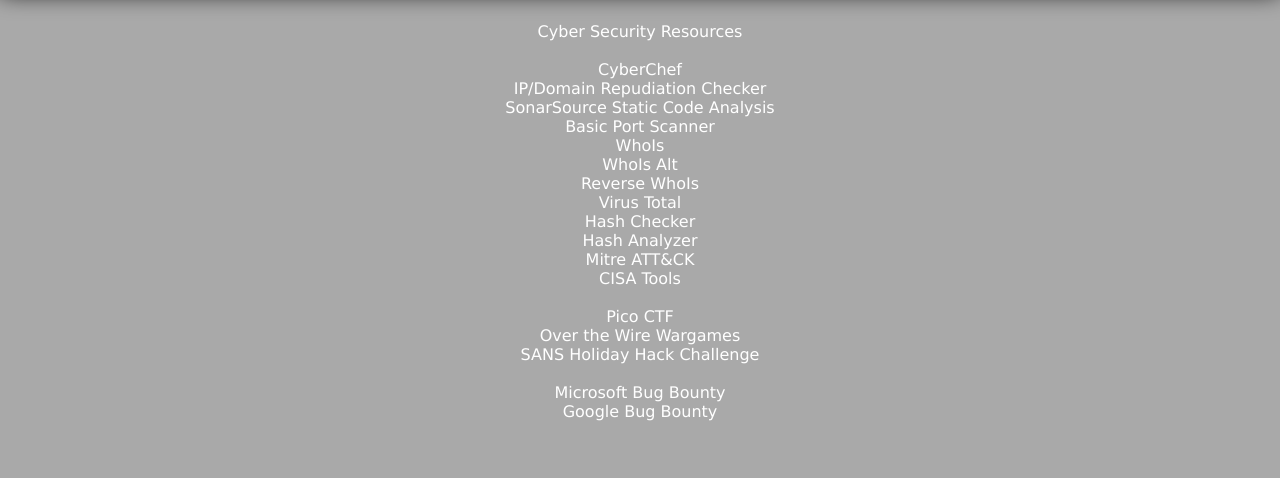
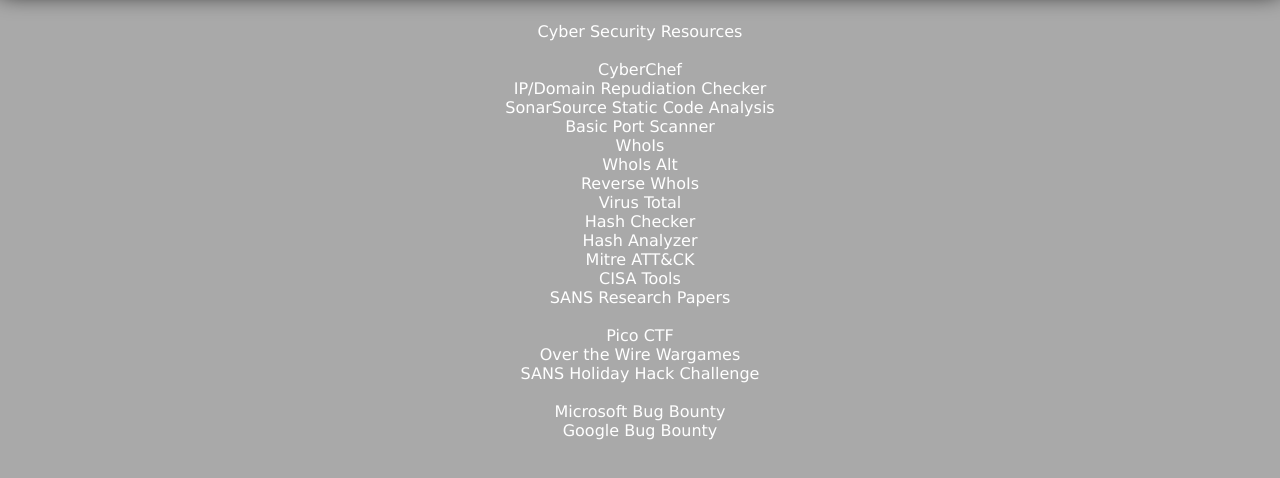
Before and after one commit to projectmercy/VexSite, a plain HTML site: page cybersecurity.html in a window 1280 px wide. Shown: the part 58-536 px from the top of the page. Drawn offline with nearby package versions, Linux system fonts and the light colour scheme.

Commit message:
added sans

```diff
--- a/cybersecurity.html
+++ b/cybersecurity.html
@@ -50,6 +50,8 @@
     <br>
     <A HREF = "https://www.cisa.gov/free-cybersecurity-services-and-tools">CISA Tools</A>
     <br>
+    <A HREF = "https://www.giac.org/research-papers/?page=27&per-page=100">SANS Research Papers</A>
+    <br>
 
     <br>
     <A HREF = "https://picoctf.org/">Pico CTF</A>
```
